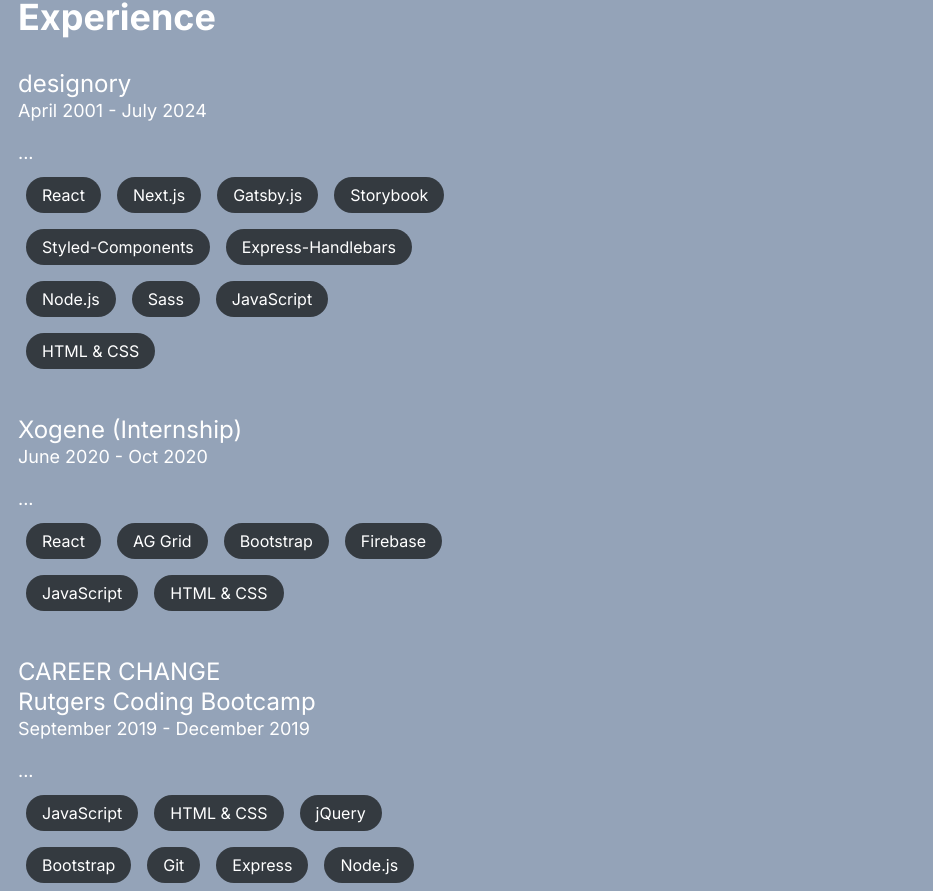
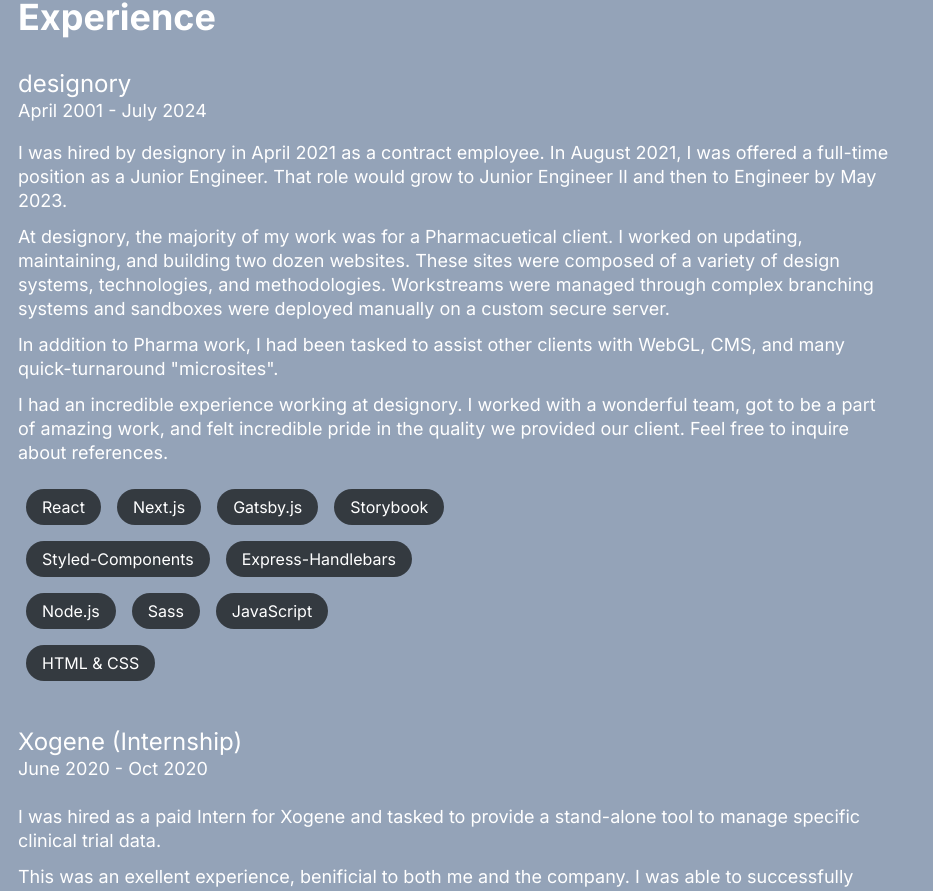
Before and after one commit to michaelpaulcuccia/profile-resume, a Next.js app in the folder my-app/: page /work in a window 1280 px wide. Shown: the part 371-1262 px from the top of the page, without its empty margins (0-933 px from the left). Built offline with nearby package versions, Linux system fonts and the light colour scheme.

Commit message:
updates experience

```diff
--- a/my-app/src/app/work/page.js
+++ b/my-app/src/app/work/page.js
@@ -14,7 +14,19 @@
         <Headline>designory</Headline>
         <Paragraph>April 2001 - July 2024</Paragraph>
         <div style={{ marginBottom: '18px'}}></div>
-        <Paragraph>...</Paragraph>
+        <Paragraph>
+          I was hired by designory in April 2021 as a contract employee. In August 2021, I was offered a full-time position as a Junior Engineer. That role would grow to Junior Engineer II and then to Engineer by May 2023.
+        </Paragraph>
+        <Paragraph>
+          At designory, the majority of my work was for a Pharmacuetical client. I worked on updating, maintaining, and building two dozen websites. These sites were composed of a variety of design systems, technologies, and methodologies. Workstreams were managed through complex branching systems and sandboxes were deployed manually on a custom secure server.
+        </Paragraph>
+        <Paragraph>
+          In addition to Pharma work, I had been tasked to assist other clients with WebGL, CMS, and many quick-turnaround "microsites".
+        </Paragraph>
+        <Paragraph>
+          I had an incredible experience working at designory. I worked with a wonderful team, got to be a part of amazing work, and felt incredible pride in the quality we provided our client. Feel free to inquire about references.
+        </Paragraph>
+        <div style={{ marginBottom: '24px'}}></div>
         <PillContainer>
           {
             designoryTech.map((item, i) => (
@@ -28,7 +40,14 @@
         <Headline>Xogene (Internship)</Headline>
         <Paragraph>June 2020 - Oct 2020</Paragraph>
         <div style={{ marginBottom: '18px'}}></div>
-        <Paragraph>...</Paragraph>
+        <div style={{ marginBottom: '24px'}}></div>
+        <Paragraph>
+          I was hired as a paid Intern for Xogene and tasked to provide a stand-alone tool to manage specific clinical trial data.
+        </Paragraph>
+        <Paragraph>
+          This was an exellent experience, benificial to both me and the company. I was able to successfully provide a prototype application and implement a process to handle data effectively.
+        </Paragraph>
+        <div style={{ marginBottom: '24px'}}></div>
         <PillContainer>
           {
             xogeneTech.map((item, i) => (
@@ -43,7 +62,14 @@
         <Headline>Rutgers Coding Bootcamp</Headline>
         <Paragraph>September 2019 - December 2019</Paragraph>
         <div style={{ marginBottom: '18px'}}></div>
-        <Paragraph>...</Paragraph>
+        <div style={{ marginBottom: '24px'}}></div>
+        <Paragraph>
+          Following my deciscion to leave public service I enrolled in Rutgers Coding Bootcamp. This was a 12-week, full-time, in-person program.
+        </Paragraph>
+        <Paragraph>
+          This course introduced me to the fundamentals of web programming through HTML, CSS, and JavaScript and then moved into more complex aspects such as backend development with Node.js, API's, and databases. The course briefly spent time on jQuery and Express-Handlebars before moving into React development.
+        </Paragraph>
+        <div style={{ marginBottom: '24px'}}></div>
         <PillContainer>
           {
             rutgersTech.map((item, i) => (
```
